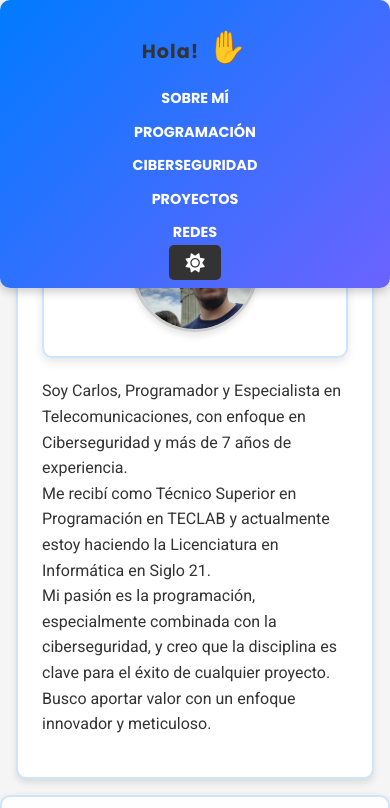
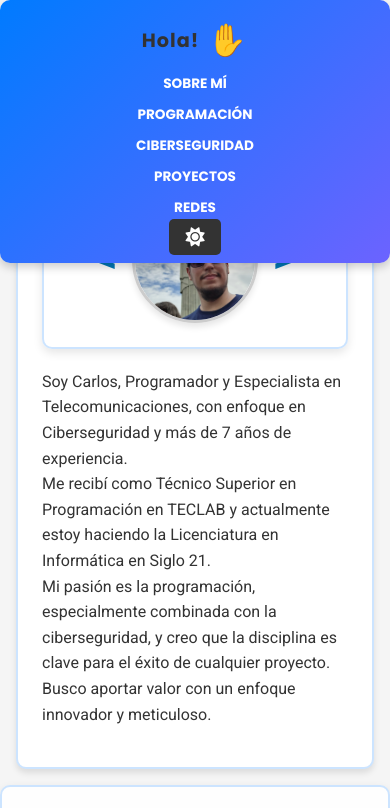
Before and after one commit to CarCuevas-ux/Portafolio, a plain HTML site: page index.html in a window 390 px wide. Shown: the top 808 px of the page. Drawn offline with Linux system fonts and the light colour scheme.

Commit message:
Modificacion para pantalla movil

```diff
--- a/styles.css
+++ b/styles.css
@@ -45,12 +45,13 @@ h2, h3, h4, h5, h6 {
     margin: 0 0 1rem;
     color: var(--title-color); /* Color de títulos predeterminado */
     transition: color 0.3s ease;
+    line-height: 1.2; /* Puedes aumentar este valor si sigue cortado */
 }
-h1 {
-    font-size: var(--font-size-title-color);
-
+.header h1 {
+    line-height: 1.2; /* Ajusta según sea necesario */
+    display: flex;
+    align-items: center;
 }
-
 h2 {
     font-size: var(--font-size-subtitle);
 }
@@ -76,6 +77,9 @@ body.modo-oscuro h6 {
     position: fixed; /* Fija el encabezado en la parte superior */
     top: 0;
     left: 50%;
+    flex-wrap: wrap;
+    overflow: visible;
+    white-space: nowrap;
     transform: translateX(-50%); /* Ajusta su posición al centro */
     width: 100%; /* Ancho completo para el encabezado */
     max-width: 1200px; /* Define un ancho máximo para pantallas grandes */
@@ -83,17 +87,17 @@ body.modo-oscuro h6 {
     justify-content: space-between;
     align-items: center;
     padding: 0.5rem 1rem; /* Padding ajustado */
+    padding-bottom: 5px; /* Ajusta según lo que veas en la pantalla */
     background: var(--header-bg); /* Fondo dinámico según el modo */
     color: #ffffff;
     border-radius: 10px;
     box-shadow: 0 4px 10px rgba(0, 0, 0, 0.2);
     z-index: 1000; /* Asegura que quede encima de otros elementos */
     transition: background 0.5s ease, color 0.5s ease;
-    height: 60px; /* Altura del encabezado */
+    height: 80px; /* Altura del encabezado */
     box-sizing: border-box; /* Asegura que el padding no afecte el tamaño */
 }
 /* Estilo para los elementos dentro del encabezado */
-/* Encabezado */
 /* Títulos dentro del encabezado */
 .header h1 {
     font-family: var(--font-primary);
@@ -105,25 +109,28 @@ body.modo-oscuro h6 {
 /* Media query para pantallas pequeñas */
 @media (max-width: 768px) {
     .header {
-        flex-direction: column; /* Los elementos se apilan verticalmente */
-        padding: 1rem 0.5rem;
-        text-align: center; /* Centra el texto en pantallas pequeñas */
+        height: 60px; /* Reducir la altura del encabezado */
+        padding: 0.3rem 1rem; /* Reducir el padding para liberar espacio */
+        font-size: 0.9rem; /* Reducir el tamaño de la fuente para que todo quepa mejor */
     }
 
-    .header h1 {
-        font-size: 1.5rem; /* Ajusta el tamaño de la fuente */
+    .header > * { /* Asegura que los elementos dentro del encabezado se ajusten correctamente */
+        flex: 1; /* Hace que los elementos ocupen el mismo espacio disponible */
+        text-align: center; /* Centra el contenido si es necesario */
     }
 
-    .navegacion ul {
-        flex-direction: column; /* Los enlaces se apilan verticalmente */
-        gap: 0.5rem; /* Espaciado reducido */
+    .header .logo { /* Si tienes un logo, puedes hacerlo más pequeño */
+        width: 100px; /* Ajusta según el tamaño de tu logo */
+        height: auto;
     }
 
-    .header .navegacion a {
-        font-size: 0.9rem; /* Reducir tamaño de los enlaces */
+    .header .nav { /* Si tienes navegación, acomódala en una sola línea */
+        display: flex;
+        flex-direction: column; /* Coloca los elementos de la navegación en columna */
+        align-items: center;
+        justify-content: center;
     }
 }
-
 
 /* Navegación */
 .navegacion a {
@@ -272,6 +279,9 @@ body.modo-oscuro .imagen-perfil {
 @keyframes slider {
     0% {
         transform: translateX(0);
+    }
+    50% {
+        transform: translateX(-50%);
     }
     100% {
         transform: translateX(-100%);
@@ -540,18 +550,16 @@ a img.imagen-certificacion:hover {
     font-weight: bold;
     color: #0077B5; /* Azul parecido al de LinkedIn */
 }
-@media (max-width: 768px) {
+@media (max-width: 600px) {
     .header {
-        flex-direction: column; /* Los elementos se apilan verticalmente */
-        padding: 1rem 0.5rem;
+        padding: 0.3rem 0.8rem;
     }
     .header h1 {
-        font-size: 1.5rem; /* Tamaño más pequeño para el texto */
-        text-align: center;
+        font-size: 1.3rem; /* Reduce aún más el tamaño */
     }
-    .navegacion ul {
-        flex-direction: column; /* Los enlaces se apilan verticalmente */
-        gap: 0.5rem; /* Espaciado reducido */
+    .navegacion a {
+        font-size: 0.8rem;
+        padding: 0.3rem 0.8rem;
     }
 }
 /* Sin borde por defecto */
```
